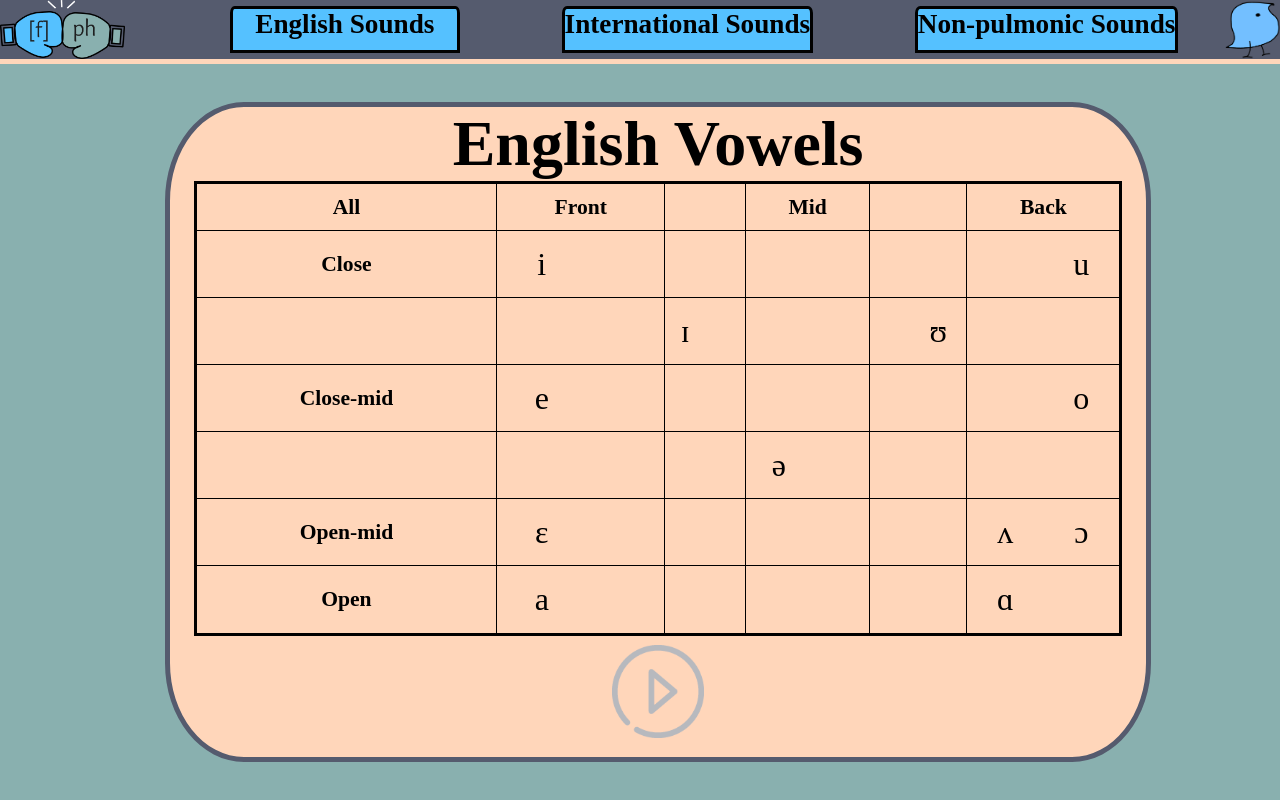
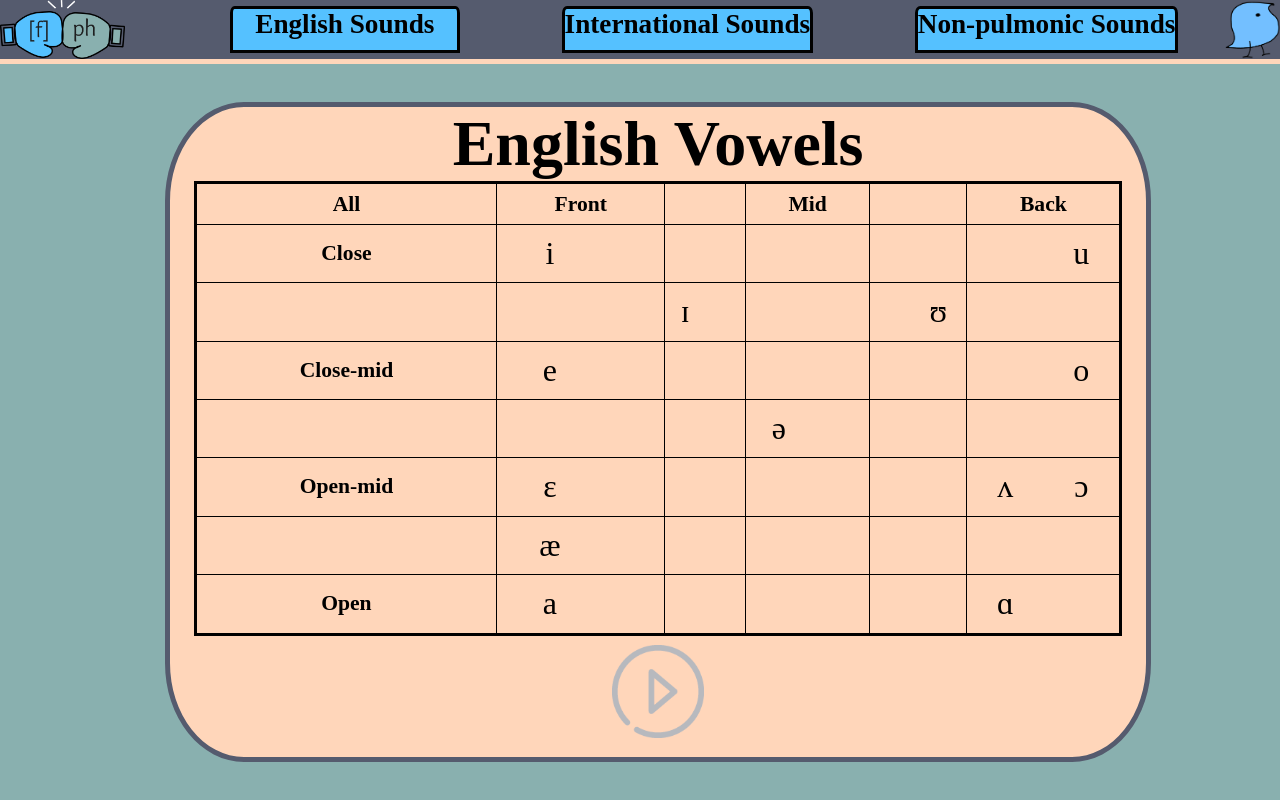
Before and after one commit to Lim-Stanley/fighting-phonetics, a React (Create React App) app: page /english-vowels in a window 1280 px wide. Built offline with nearby package versions, Linux system fonts and the light colour scheme; a web font is replaced by a local one.

Commit message:
Slight Visual Adjustments

```diff
--- a/src/pages/EngVowels.js
+++ b/src/pages/EngVowels.js
@@ -9,13 +9,14 @@ import {sound} from '../commons/Sounds'
 
 const EngVowels = () => {
     const headings = ['Front', '', 'Mid', '', 'Back']
-    const headers = ['Close', '', 'Close-mid', '', 'Open-mid', 'Open']
+    const headers = ['Close', '', 'Close-mid', '', 'Open-mid', '', 'Open']
     const rows = [
       ['i', '', '', '', '', '', '', '', '', 'u'],
       ['', '', 'ɪ', '', '' ,'' ,'', 'ʊ', '', ''],
       ['e', '', '', '', '', '', '', '', '', 'o'],
       ['', '', '', '','ə', '','', '', '', ''],
       ['ɛ', '', '', '', '', '', '', '', 'ʌ', 'ɔ'],
+      ['æ', '', '', '', '', '', '', '', '', ''],
       ['a', '', '', '', '' ,'' ,'', '', 'ɑ', ''],
     ]
     const cols = rows[0].map((_, colIndex) => rows.map(row => row[colIndex]));
```
